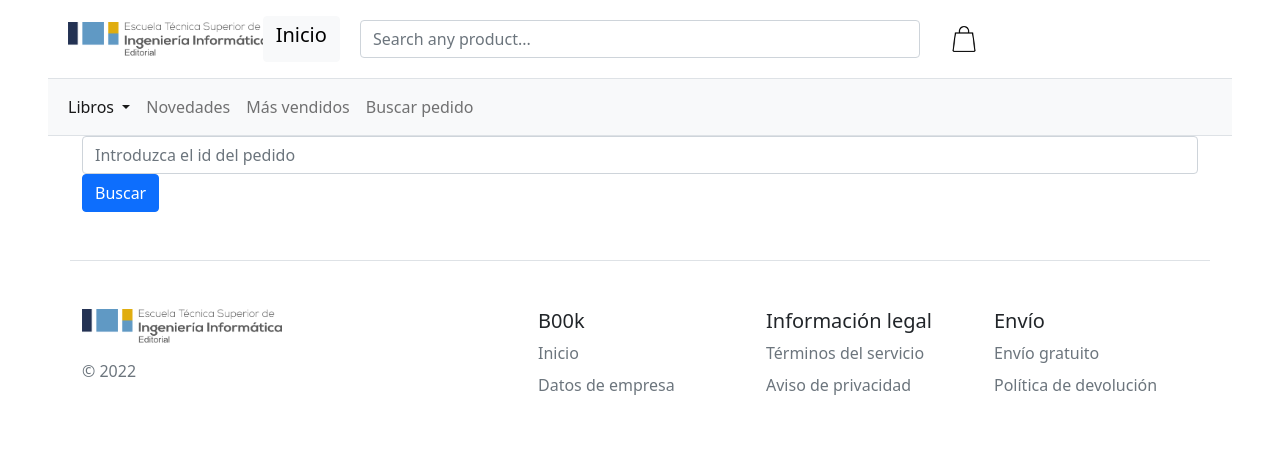
After one commit to PGPI-2022-G3-12/b00k, a Django app: page /store/cart/search in a window 1280 px wide. The commit adds this page. Shown: the top 468 px of the page. Run offline with Django 4.2, Linux system fonts and the light colour scheme.

Commit message:
(feat) buscador de pedidos

```diff
--- a/b00k/store/templates/base.html
+++ b/b00k/store/templates/base.html
@@ -69,6 +69,9 @@
                     <li class="nav-item">
                       <a class="nav-link" href="#">Más vendidos</a>
                     </li>
+                    <li class="nav-item">
+                      <a class="nav-link" href="{% url 'search_cart' %}">Buscar pedido</a>
+                    </li>
                   </ul>
                 </div>
               </div>
--- /dev/null
+++ b/b00k/store/templates/search.html
@@ -0,0 +1,17 @@
+{% extends 'base.html' %}
+{% load static %}
+
+{% block content %}
+
+<div class="container">
+    <form method="post" action="{% url 'cartDetails' %}">
+        <div class="form-group">
+            <input required=true type="number" min="1" class="form-control" placeholder="Introduzca el id del pedido" name="cart_id">
+        </div>
+        <div class="col-sm-4">
+            <a class="btn btn-primary" type="submit" role="button">Buscar</a>
+        </div>
+    </form>
+</div>
+
+{% endblock  %}
--- a/b00k/store/urls.py
+++ b/b00k/store/urls.py
@@ -9,6 +9,8 @@ urlpatterns = [
     # Gestión de compras
     path('cart', views.cartView, name='cart'),
     path('cart/process/<int:cart_id>', views.process_cart, name='process_cart'),
+    path('cart/search', views.search_cart, name='search_cart'),
+    path('cart/redirect_cart_details', views.redirect_cart_details, name='cartDetails'),
     path('cart/<int:cart_id>', views.cartDetails),
     path('cart/add/<int:book_id>', views.add_book),
     path('cart/remove/<int:book_id>', views.remove_book),
--- a/b00k/store/views.py
+++ b/b00k/store/views.py
@@ -143,6 +143,12 @@ def process_cart(request, cart_id):
     cart_string_id = str(cart_id)
     return redirect("/checkout/"+cart_string_id)
 
+def search_cart(request):
+    return render(request, 'search.html')
+
+def redirect_cart_details(request):
+    details_id = request.GET[cart_id]
+    return redirect("/cart/"+details_id)
 
 def cartDetails(request, cart_id):
     bookOrder = request.GET.get('orderBy', 'title')
```
